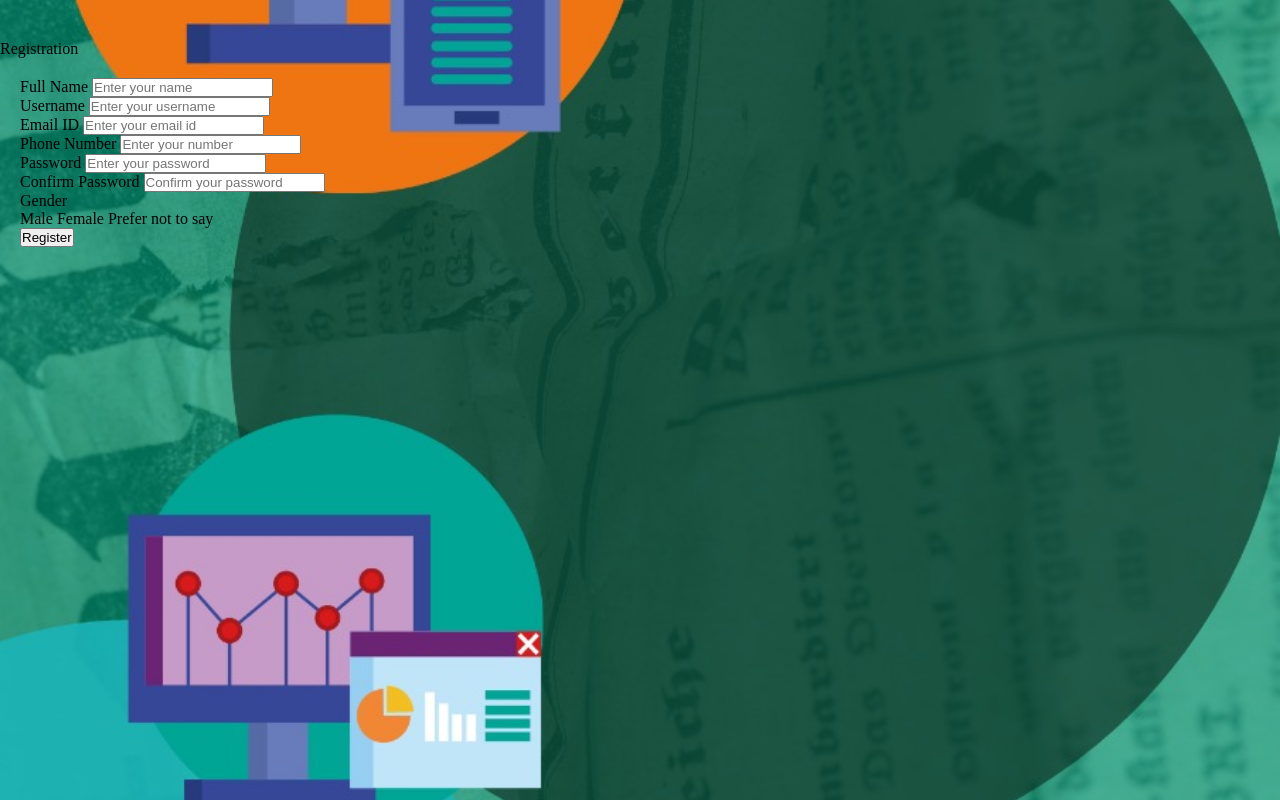
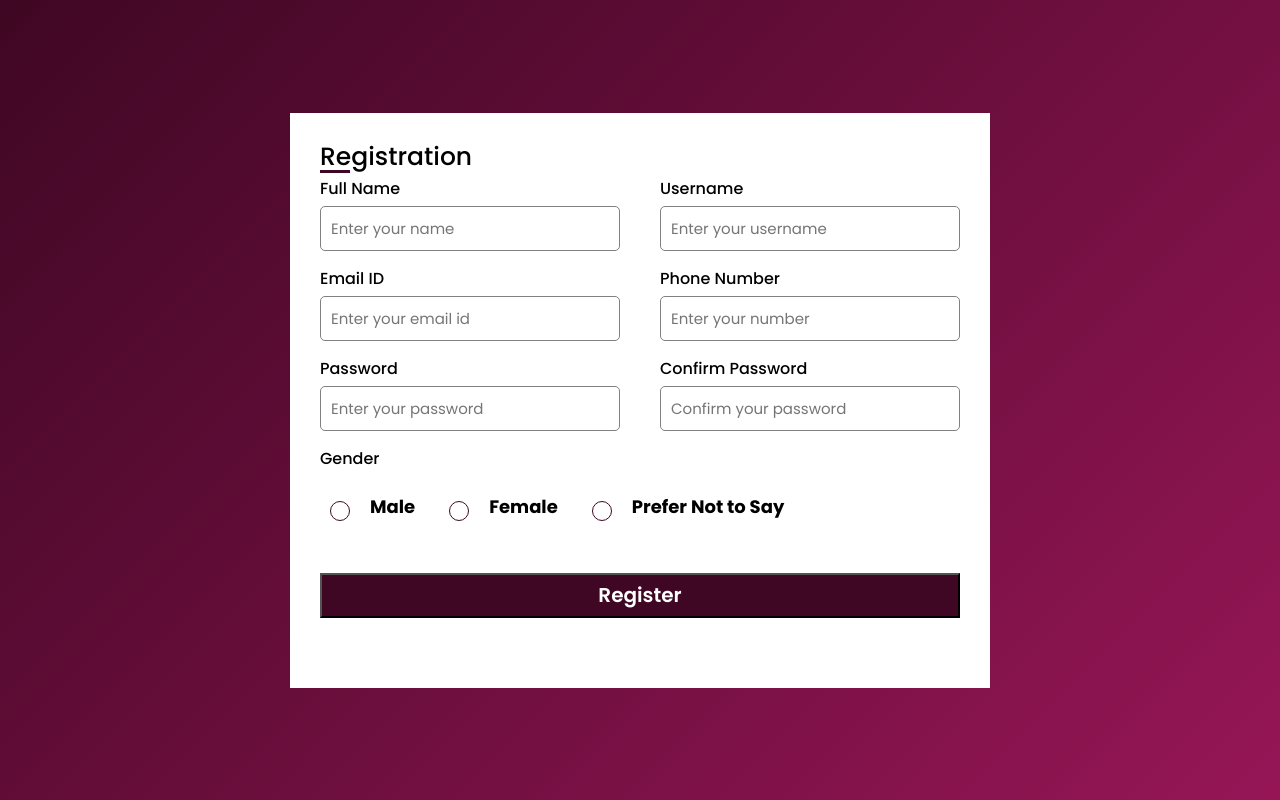
Before and after one commit to BlackDeath1107/SorteriaDiversion2k22, a plain HTML site: page fe-pgs/signup.html in a window 1280 px wide. Drawn offline with Linux system fonts and the light colour scheme; files that its build step writes are made by us from their sources.

Commit message:
WD stylings of s-up-pg updated

```diff
--- /dev/null
+++ b/fe-pgs/signup.css
@@ -0,0 +1,174 @@
+@import url('https://fonts.googleapis.com/css2?family=Poppins:wght@200;300;400;500;600;700;800&display=swap');
+:root{
+  --primary: #3F0723;
+  --light: #961656;
+  --dark: #3E0622;
+}
+*{
+  margin: 0;
+  padding: 0;
+  box-sizing: border-box;
+  font-family: 'Poppins';
+}
+body{
+  display: flex;
+  height: 100vh;
+  align-items: center;
+  justify-content: center;
+  padding: 10px;
+  background: linear-gradient(135deg,var(--primary),var(--light));
+}
+.container{
+  max-width: 700px;
+  width: 100%;
+  background: white;
+  padding: 25px 30px;
+}
+.container .title{
+  font-size: 25px;
+  font-weight: 500;
+  position: relative;
+}
+.container .title::before{
+  content: '';
+  position: absolute;
+  left: 0;
+  bottom : 0;
+  height: 3px;
+  width: 30px;
+  background: var(--primary);
+  margin-bottom: 2.5px;
+}
+.container form .user-details{
+  display: flex;
+  flex-wrap: wrap;
+  justify-content: space-between;
+}
+form .user-details .input-box{
+  margin-bottom: 15px;
+  width: calc(100% / 2 - 20px);
+}
+.user-details .input-box .details{
+  display: block;
+  font-weight: 500;
+  margin-bottom: 5px;
+}
+.user-details .input-box input{
+  height: 45px;
+  width: 100%;
+  outline: none;
+  border-radius: 5px;
+  border: 1px solid grey;
+  padding-left: 10px;
+  font-size: 15px;
+  transition: all 0.2s ease;
+}
+.user-details .input-box input:focus,
+.user-details .input-box input:valid{
+  border-color: var(--primary);
+}
+form .gender-details .gender-title{
+  font-size: 16px;
+  font-weight: 500;
+}
+form .gender-details .category{
+  display: flex;
+  padding: 8px;
+  width: 80%;
+  margin: 14px 0;
+}
+input[type="radio"]{
+  display: none;
+}
+label{
+  position: relative;
+  font-size: 18px;
+  padding-right: 32px;
+  padding-left: 2px;
+  cursor: pointer;
+  font-weight: bold;
+}
+
+label:nth-last-child(1){
+  padding-right: 0;
+}
+
+label::before{
+  content: "";
+  border: 0.2px solid var(--primary);
+  display: inline-block;
+  width: 18px;
+  height: 18px;
+  margin: -8px 20px;
+  margin-left: 0;
+  border-radius: 50%;
+}
+label::after{
+  content: "";
+  display: inline-block;
+  position: absolute;
+  width: 12px;
+  height: 12px;
+  background: rgba(96,16,56,0);
+  left: 5.97px;
+  top: 21.5px;
+  margin: -8px 20px;
+  margin-left: 0;
+  border-radius: 50%;
+  transition: all 0.2s;
+}
+
+input[type="radio"]:checked + label::after{
+  background: rgba(96,16,56,1);
+}
+
+form .button{
+  height: 45px;
+  margin: 45px 0;
+}
+
+form .button input{
+  height: 100%;
+  width: 100%;
+  outline: none;
+  color: white;
+  font-size: 20px;
+  font-weight: 600;
+  background: var(--primary);
+}
+form .button input:hover{
+  border: 2px solid var(--primary);
+  font-size: 20px;
+  letter-spacing: 2px;
+  font-weight: 600;
+  cursor: pointer;
+  background: white;
+  color: var(--primary);
+  transition: all 0.3s;
+}
+@media (max-width: 584px) {
+  .container{
+    max-width: 100%;
+  }
+  form .user-details .input-box{
+    margin-bottom: 15px;
+    width: 100%;
+  }
+  form .gender-details .catergory{
+    width: 100%;
+  }
+  form .gender-details .catergory label{
+    font-size: 10px;
+  }
+  .container form .user-details{
+    max-height: 300px;
+    overflow-y: scroll;
+  }
+  .user-details::-webkit-scrollbar{
+    width: 0;
+  }
+}
+
+
+
+/* vsdvbsdhvbsd */
--- a/fe-pgs/signup.html
+++ b/fe-pgs/signup.html
@@ -41,18 +41,14 @@
         <div class="gender-details">
           <span class="gender-title">Gender</span>
           <div class="category">
-            <label for="">
-              <span class="dot-one"></span>
-              <span class="gender">Male</span>
-            </label>
-            <label for="">
-              <span class="dot-one"></span>
-              <span class="gender">Female</span>
-            </label>
-            <label for="">
-              <span class="dot-one"></span>
-              <span class="gender">Prefer not to say</span>
-            </label>
+            <input type="radio" name="gender" id="male">
+            <label for="male">Male</label>
+
+            <input type="radio" name="gender" id="female">
+            <label for="female">Female</label>
+
+            <input type="radio" name="gender" id="pnts">
+            <label for="pnts">Prefer Not to Say</label>
           </div>
         </div>
         <div class="button">
@@ -62,3 +58,19 @@
     </div>
   </body>
 </html>
+
+
+
+
+<!-- <label for="">
+  <span class="dot-one"></span>
+  <span class="gender">Male</span>
+</label>
+<label for="">
+  <span class="dot-one"></span>
+  <span class="gender">Female</span>
+</label>
+<label for="">
+  <span class="dot-one"></span>
+  <span class="gender">Prefer not to say</span>
+</label> -->
```
